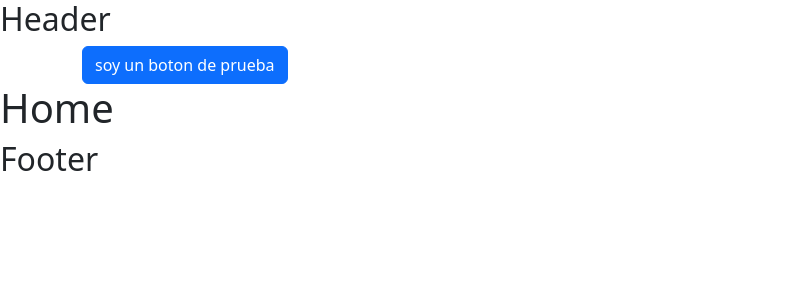
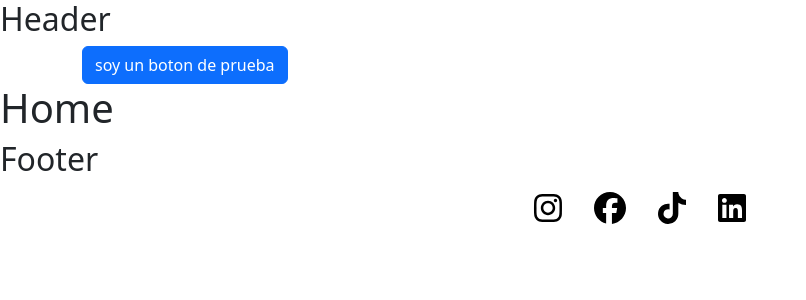
Before and after one commit to nahuelaramburu-rmb/project01, a React (Create React App) app: page / in a window 1280 px wide. Shown: the top 300 px of the page, without its empty margins (0-806 px from the left). Built offline with nearby package versions, Linux system fonts and the light colour scheme.

Commit message:
agregada la SocialBar funcionando

```diff
--- a/package.json
+++ b/package.json
@@ -3,6 +3,9 @@
   "version": "0.1.0",
   "private": true,
   "dependencies": {
+    "@fortawesome/fontawesome-svg-core": "^6.5.2",
+    "@fortawesome/free-brands-svg-icons": "^6.5.2",
+    "@fortawesome/react-fontawesome": "^0.2.1",
     "@testing-library/jest-dom": "^5.17.0",
     "@testing-library/react": "^13.4.0",
     "@testing-library/user-event": "^13.5.0",
--- a/src/components/Footer/Footer.jsx
+++ b/src/components/Footer/Footer.jsx
@@ -1,13 +1,13 @@
-import React from 'react';
-
+import React from "react";
+import SocialBar from "../SocialBar/SocialBar";
+import "../SocialBar/css/SocialBar.css";
 const Footer = () => {
   return (
     <div>
-      <h2>
-      Footer
-      </h2>
+      <h2>Footer</h2>
+      <SocialBar />
     </div>
   );
-}
+};
 
 export default Footer;
--- /dev/null
+++ b/src/components/SocialBar/SocialBar.js
@@ -0,0 +1,33 @@
+import { FontAwesomeIcon } from "@fortawesome/react-fontawesome";
+import {
+  faFacebook,
+  faInstagram,
+  faTiktok,
+  faLinkedin,
+} from "@fortawesome/free-brands-svg-icons";
+
+export default function SocialBar() {
+  return (
+    <div class="social-container m-auto">
+      {/* <h3>Social Bar</h3> */}
+
+      <a href="https://www.instagram.com/" className="instagram social">
+        <FontAwesomeIcon icon={faInstagram} size="2x" />
+      </a>
+
+      <a href="https://www.facebook.com/" className="facebook social">
+        <FontAwesomeIcon icon={faFacebook} size="2x" />
+      </a>
+
+      <a href="https://www.tiktok.com/" className="tiktok social">
+        <FontAwesomeIcon icon={faTiktok} size="2x" />
+      </a>
+
+      <a href="https://www.linkedin.com/" className="linkedin social">
+        <FontAwesomeIcon icon={faLinkedin} size="2x" />
+      </a>
+
+      {/* <button type="button" class="btn btn-success">Success</button> */}
+    </div>
+  );
+}
--- /dev/null
+++ b/src/components/SocialBar/css/SocialBar.css
@@ -0,0 +1,33 @@
+.social-container {
+  width: fit-content;
+  padding: 5px;
+  /* border: 1px solid black; */
+  background-color: rgba(255, 255, 255, 0);
+  border-radius: 20px;
+}
+
+a.social {
+  margin: 0 1rem;
+  transition: transform 250ms;
+  display: inline-block;
+}
+
+a.social:hover {
+  transform: translateY(-2px);
+}
+
+a.instagram {
+  color: black;
+}
+
+a.facebook {
+  color: black;
+}
+
+a.tiktok {
+  color: black;
+}
+
+a.linkedin {
+  color: black;
+}
```
Also changed, not shown: 2 other files (tests, documents, lock files or other folders).
